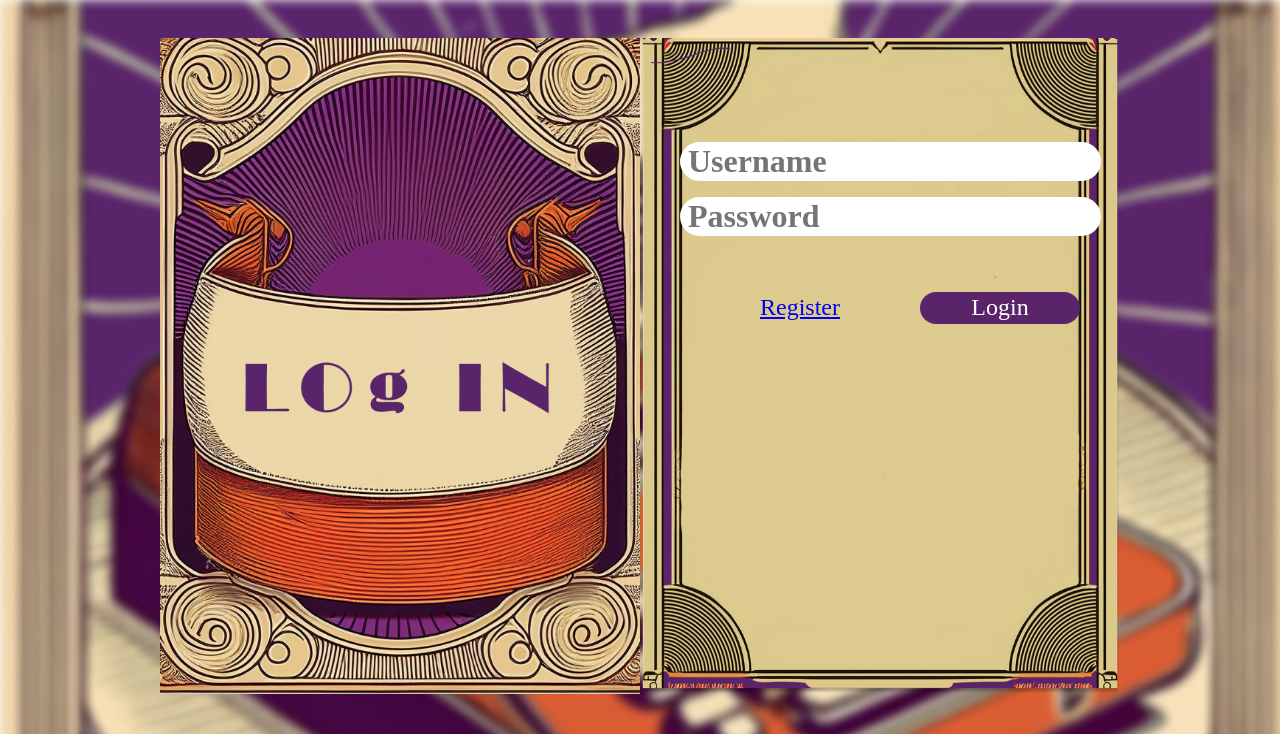
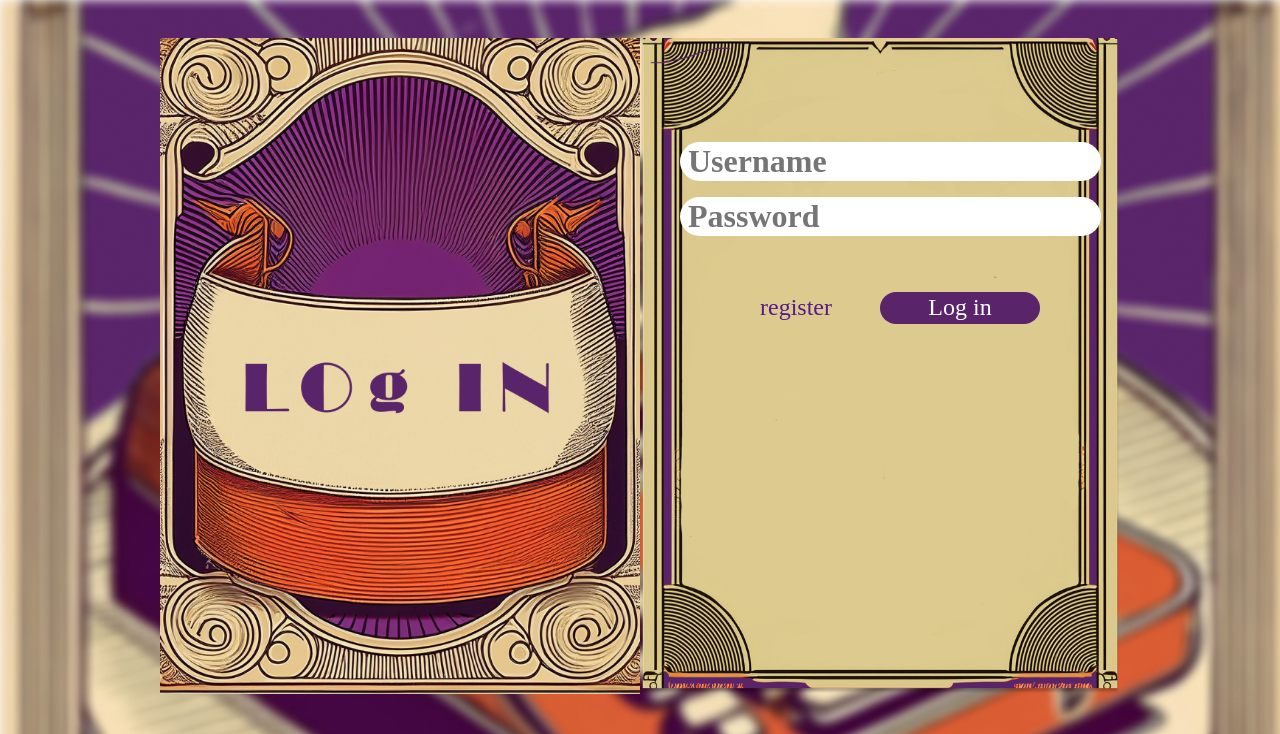
Before and after one commit to nerolyl/BETTER-LIFE, a PHP site: page /Login.html in a window 1280 px wide. Shown: the top 734 px of the page. Run offline with PHP 8.4, Linux system fonts and the light colour scheme.

Commit message:
login update
<>

```diff
--- a/Login.html
+++ b/Login.html
@@ -25,13 +25,10 @@
     <div class="inputs">
         <form action="">
             <input type="text"placeholder="Username"> <br>
-
             <input type="password" name="" id="" placeholder="Password"><br>
-
-
-            <div class="register_btn">
-                <a href="#">Register</a>
-                <button >Login</button>
+            <div class="login_btn">
+                <a href="">register</a>
+                <button class="btn1">Log in</button>
             </div>
         </form>
     </div>
--- a/css/lohin.css
+++ b/css/lohin.css
@@ -41,13 +41,13 @@ input[type=Password]{
     border: 0px ;
 }
 
-.register_btn{
+.login_btn{
     display: flex;
     margin-top: 3rem;
     margin-left: 5rem;
     align-items: center;
 }
-.register_btn button {
+.login_btn button{
     font-family: Abril Fatface;
     font-size: 1.5rem;
     width: 10rem;
@@ -56,9 +56,15 @@ input[type=Password]{
     border: 0px ;
     background-color: #5A246B;
     color: #fff;
+
 }
+.btn1:hover {
+    background-color: #D85C36;
+    color: white;
+  }
 
-.register_btn a{
+.login_btn a{
     font-size: 1.5rem;
-    padding-right: 5rem;
+    padding-right: 3rem;
+    text-decoration: none;
 }
--- a/css/register copy.css
+++ b/css/register copy.css
@@ -111,6 +111,7 @@ input[type=radio]{
 .register_btn a{
     font-size: 1.5rem;
     padding-right: 5rem;
+    text-decoration: none;
 }
 /* others monitor */
 @media (min-width :1701px ){
```
